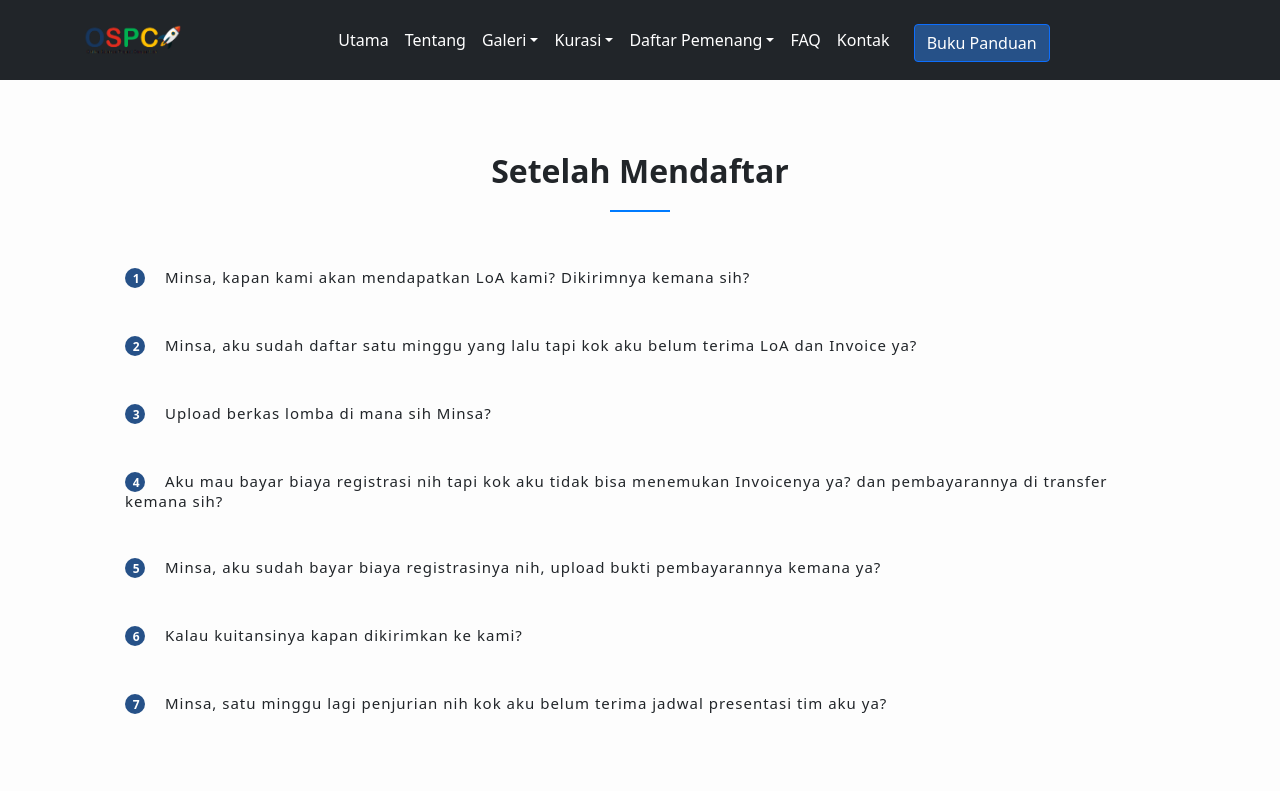
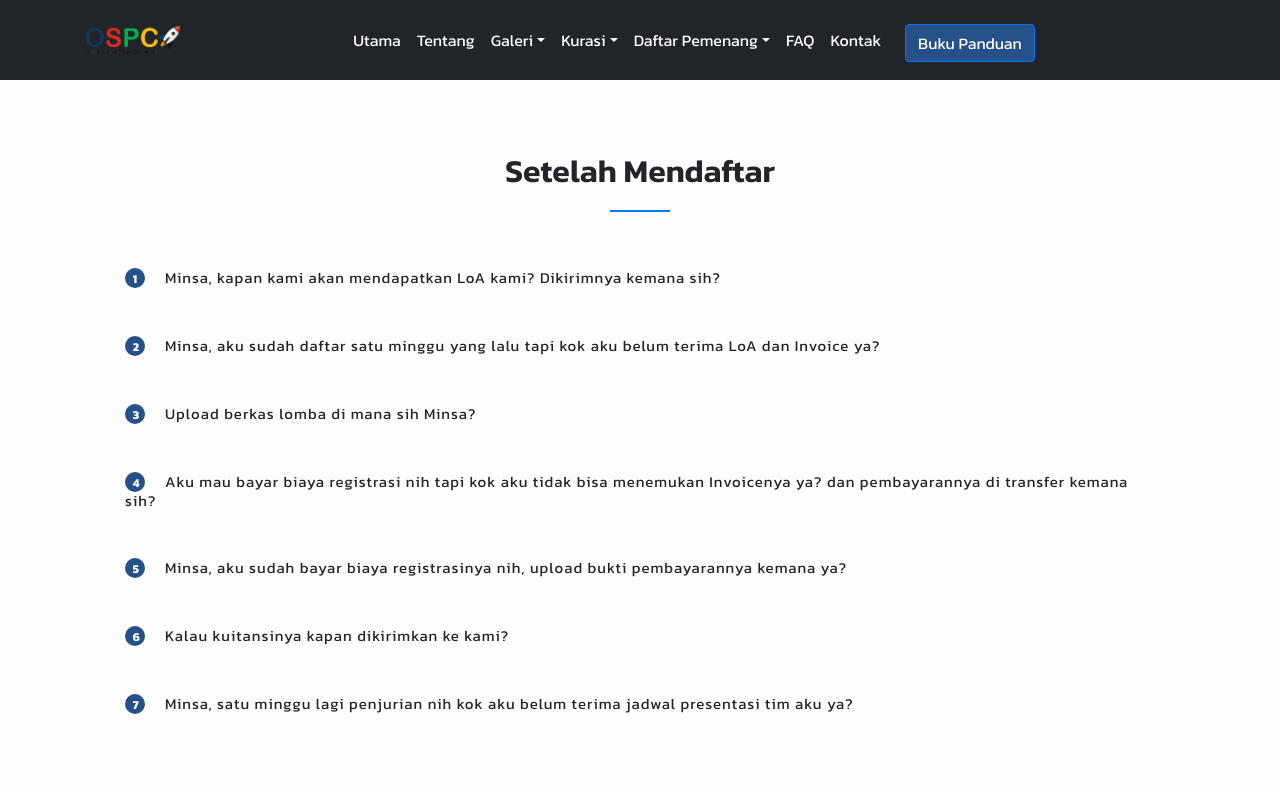
Before and after one commit to iysaofficial/officialospc, a React (Vite) app: page /faq in a window 1280 px wide. Shown: the top 791 px of the page. Built offline with nearby package versions, Linux system fonts and the light colour scheme.

Commit message:
five commit

```diff
--- a/src/assets/css/styles.css
+++ b/src/assets/css/styles.css
@@ -1,10 +1,18 @@
+/* Import  */
+  @import url('https://fonts.googleapis.com/css2?family=Kanit:wght@200;300;400;500;600;700;900&display=swap');
+
 /* Umum Start */
 :root{
     --warna-primary: #265188;
     --warna-sekunder: rgba(224, 44, 30, 0.80);
     --warna-tulisan: #fff;
     --warna-tulisan2: #212529;
+    --font-family: 'Kanit', sans-serif;
 
+}
+
+body h1, h2, h3, h4, h5, h6, a, p {
+    font-family: 'Kanit', sans-serif;
 }
 
 .btn-action {
```
